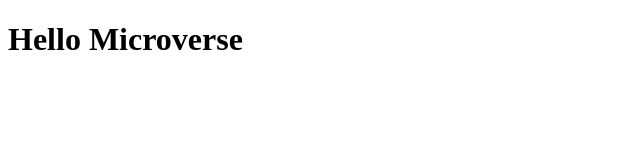
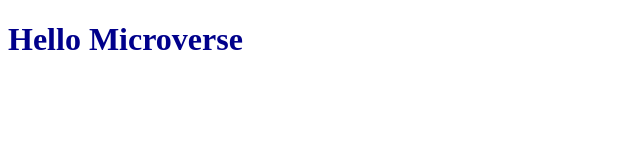
Before and after one commit to WilfriedM01/Hello-Microverse, a website: page index.html in a window 1280 px wide. Shown: the whole page, without its empty margins (0-640 px from the left). Drawn offline with Linux system fonts and the light colour scheme.

Commit message:
Style sheet
Add blue text color to the header

```diff
--- a/index.html
+++ b/index.html
@@ -4,9 +4,10 @@
     <meta charset="UTF-8" />
     <meta http-equiv="X-UA-Compatible" content="IE=edge" />
     <meta name="viewport" content="width=device-width, initial-scale=1.0" />
+    <link rel="stylesheet" href="style.css" />
     <title>Hello Microverse</title>
   </head>
   <body>
-    <header><h1>Hello Microverse</h1></header>
+    <header class="hello"><h1>Hello Microverse</h1></header>
   </body>
 </html>
--- /dev/null
+++ b/style.css
@@ -0,0 +1,3 @@
+.hello {
+  color: darkblue;
+}
```
Also changed, not shown: package.json (+511 -0 lines).
